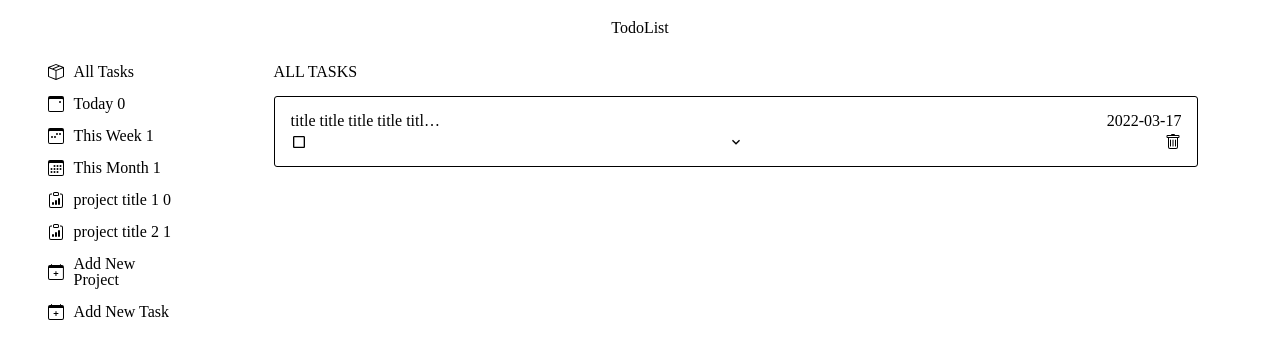
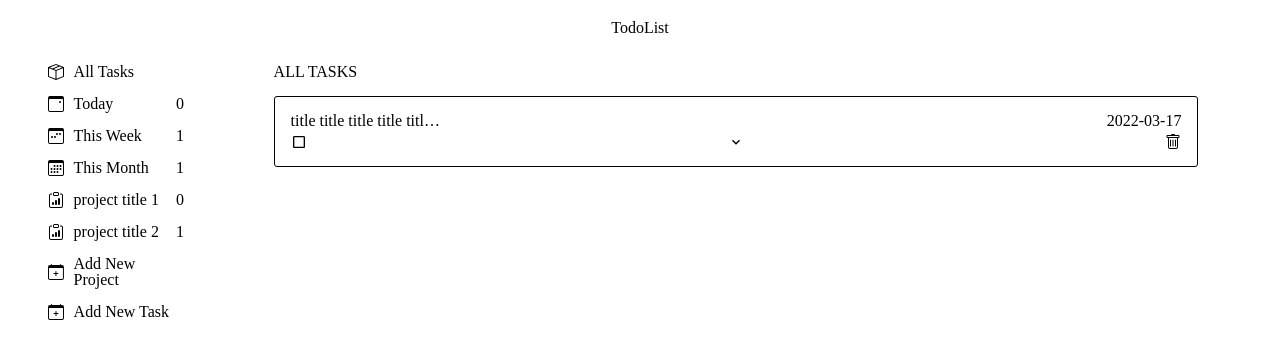
Before and after one commit to htder/todo_list, a React (Create React App) app: page / in a window 1280 px wide. Shown: the top 358 px of the page. Built offline with nearby package versions, Linux system fonts and the light colour scheme.

Commit message:
changed positioning of navbar item counts

```diff
--- a/src/components/Main.jsx
+++ b/src/components/Main.jsx
@@ -287,7 +287,9 @@ function Main() {
           onClick={() => handleSidebarProjectClick(item.title)}
         >
           <BsClipboardData className="navbar-image" /> {item.title}{' '}
-          {countOccurancesProject(item.title)}
+          <span className="navbar-number">
+            {countOccurancesProject(item.title)}
+          </span>
         </li>
       );
     }
--- a/src/components/Navbar.jsx
+++ b/src/components/Navbar.jsx
@@ -25,14 +25,16 @@ function Navbar({
           <BsBoxSeam className="navbar-image" /> All Tasks
         </li>
         <li className="navbar-item" onClick={() => handleClick('today')}>
-          {' '}
-          <BsCalendar3Event className="navbar-image" /> Today {today}
+          <BsCalendar3Event className="navbar-image" /> Today{' '}
+          <span className="navbar-number">{today}</span>
         </li>
         <li className="navbar-item" onClick={() => handleClick('this week')}>
-          <BsCalendar3Week className="navbar-image" /> This Week {week}
+          <BsCalendar3Week className="navbar-image" /> This Week
+          <span className="navbar-number">{week}</span>
         </li>
         <li className="navbar-item" onClick={() => handleClick('this month')}>
-          <BsCalendar3 className="navbar-image" /> This Month {month}
+          <BsCalendar3 className="navbar-image" /> This Month
+          <span className="navbar-number">{month}</span>
         </li>
         {projects}
         <li className="navbar-item" onClick={() => toggleProjectModal()}>
--- a/src/styles/Navbar.css
+++ b/src/styles/Navbar.css
@@ -63,3 +63,8 @@
 .navbar-image {
   margin-right: 0.6rem;
 }
+
+.navbar-number {
+  margin-left: auto;
+  margin-right: 0;
+}
```
